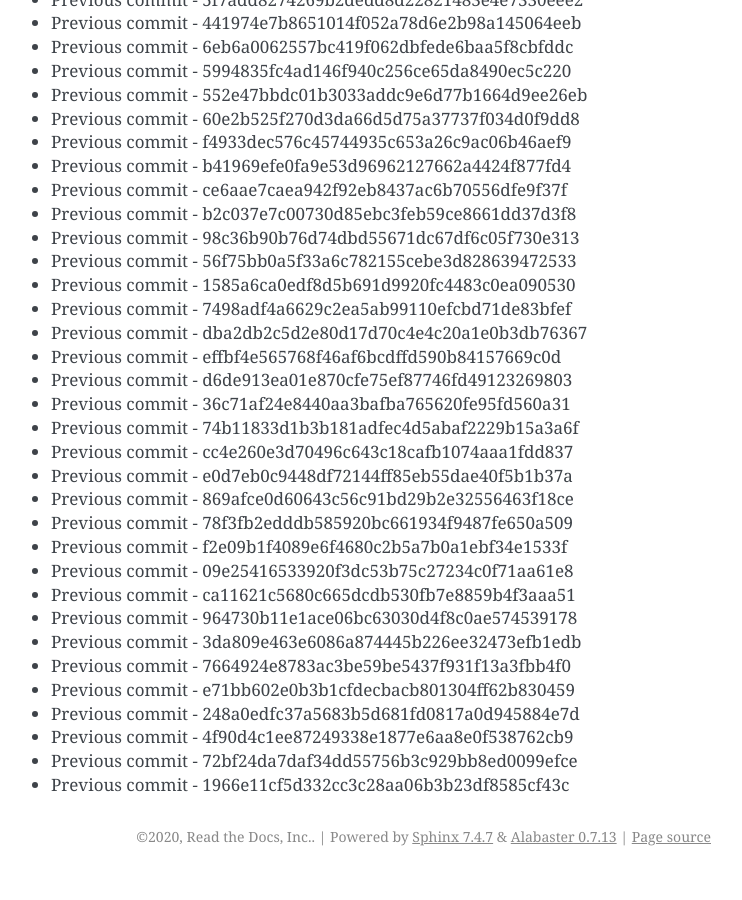
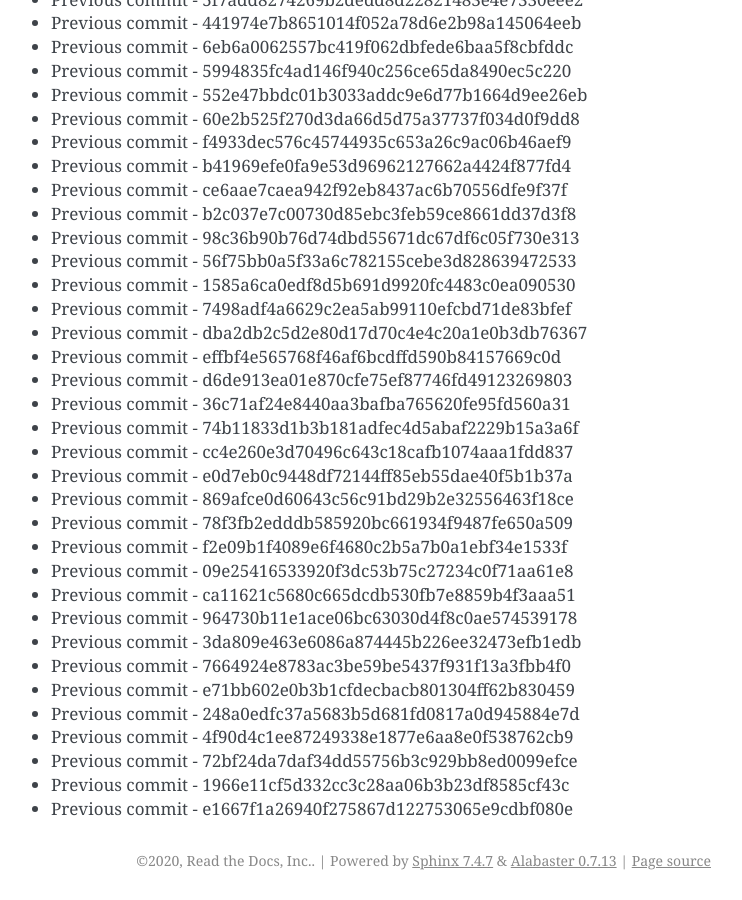
Before and after one commit to readthedocs/rtd-git-stresstest, a Sphinx documentation site: the page built from docs/updates.rst, in a window 1280 px wide and 900 px high, scrolled down 95653 px. Shown: the whole window, without its empty margins (399-1141 px from the left). Built offline with Sphinx 7.4.7, drawn with Linux system fonts in a browser that asks for light colours; before the commit the page ends 96529 px from its top, so only the background shows below that.

Commit message:
Generating commit from previous: e1667f1a26940f275867d122753065e9cdbf080e

```diff
--- a/docs/updates.rst
+++ b/docs/updates.rst
@@ -4051,3 +4051,4 @@ It can be tested for any performance characteristics.
 * Previous commit - 4f90d4c1ee87249338e1877e6aa8e0f538762cb9
 * Previous commit - 72bf24da7daf34dd55756b3c929bb8ed0099efce
 * Previous commit - 1966e11cf5d332cc3c28aa06b3b23df8585cf43c
+* Previous commit - e1667f1a26940f275867d122753065e9cdbf080e
```
